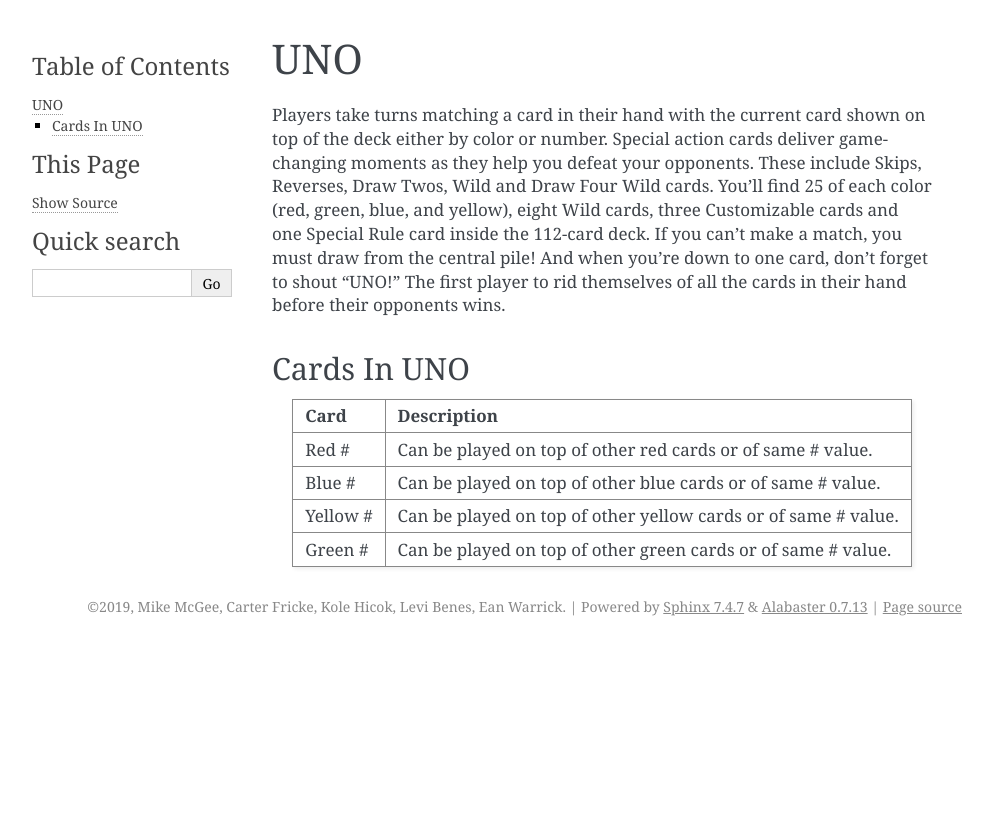
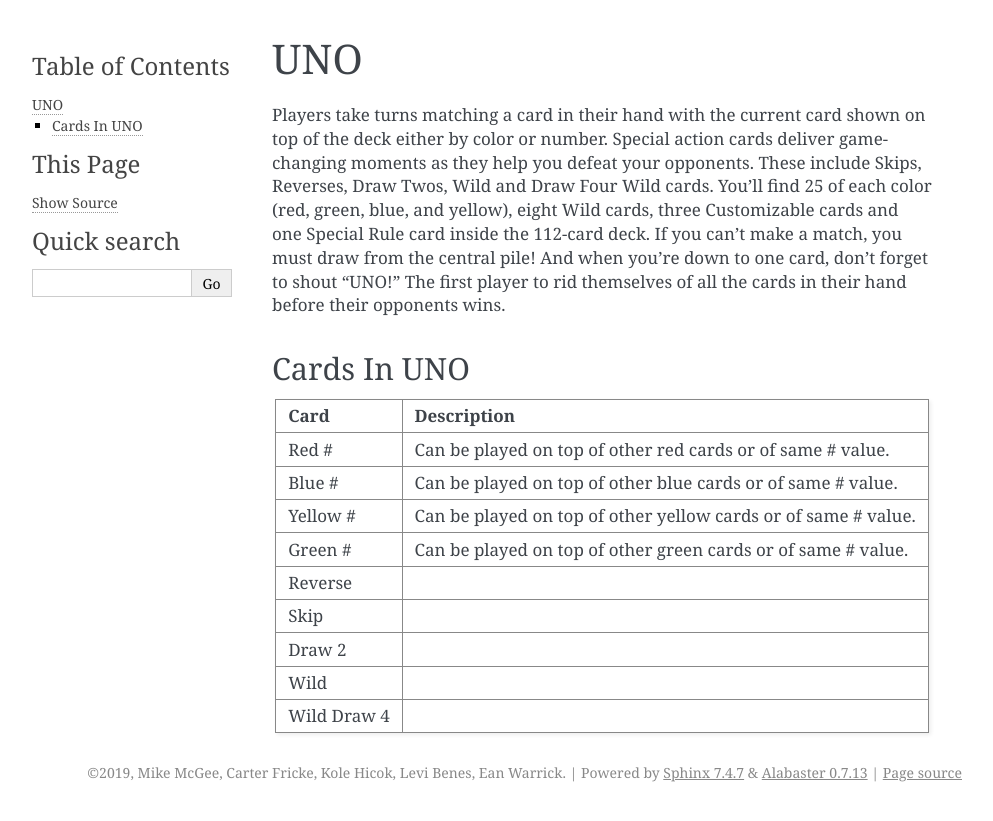
Before and after one commit to MichaelMcGee-School/Assignment_12, a Sphinx documentation site: the page built from source/uno.rst, in a window 1280 px wide. Shown: the top 821 px of the page, without its empty margins (148-1141 px from the left). Built offline with Sphinx 7.4.7, drawn with Linux system fonts in a browser that asks for light colours; pages that are not in the unit, such as notebooks, are missing from menus.

```diff
--- a/source/index.rst
+++ b/source/index.rst
@@ -11,7 +11,7 @@ Welcome to StaticProject's documentation!
    :caption: Contents:
 
    beatSaber
-   dues_ex_hr
+   deus_ex_hr
    Dragon Quest XI
    enterthegungeon
    fortnite
--- a/source/uno.rst
+++ b/source/uno.rst
@@ -14,11 +14,16 @@ the cards in their hand before their opponents wins.
 
 Cards In UNO
 -----------
-========== ==============================================================
-Card       Description
-========== ==============================================================
-Red #      Can be played on top of other red cards or of same # value.
-Blue #     Can be played on top of other blue cards or of same # value.
-Yellow #   Can be played on top of other yellow cards or of same # value.
-Green #    Can be played on top of other green cards or of same # value.
-========== ==============================================================
+=========== ==============================================================
+Card        Description
+=========== ==============================================================
+Red #       Can be played on top of other red cards or of same # value.
+Blue #      Can be played on top of other blue cards or of same # value.
+Yellow #    Can be played on top of other yellow cards or of same # value.
+Green #     Can be played on top of other green cards or of same # value.
+Reverse
+Skip
+Draw 2
+Wild
+Wild Draw 4
+=========== ==============================================================
```
